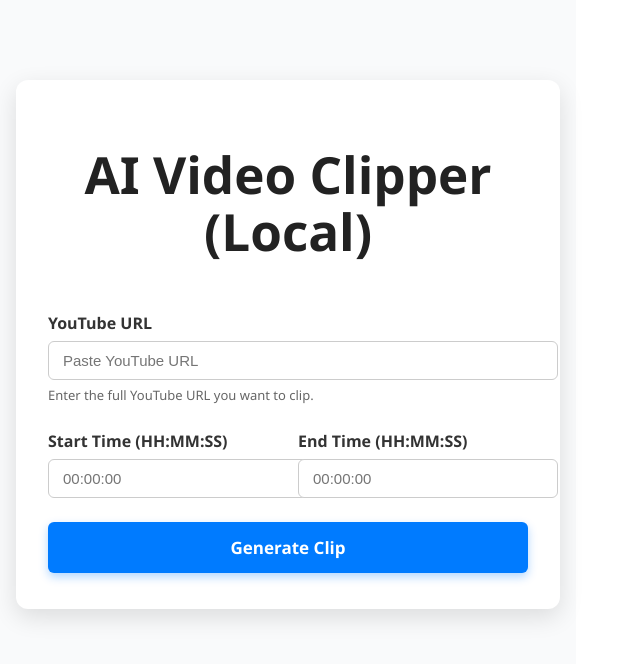
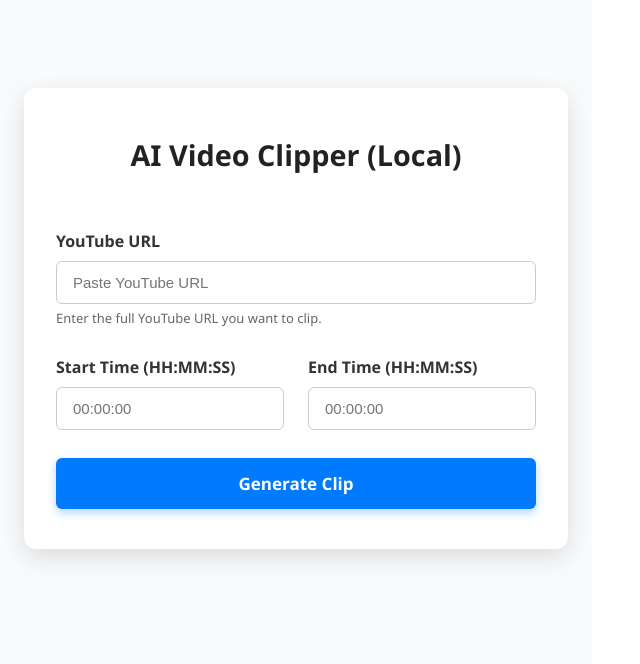
Before and after one commit to resellingwithesss-lang/ai-video-clipper, a React (Vite) app in the folder app/: page / in a window 1280 px wide. Shown: the top 664 px of the page, without its empty margins (0-640 px from the left). Built offline with nearby package versions, Linux system fonts and the light colour scheme.

Commit message:
🎨 AI frontend UX improvements

```diff
--- a/app/src/App.jsx
+++ b/app/src/App.jsx
@@ -17,6 +17,11 @@
     e.preventDefault();
     setError("");
     setDownloadUrl("");
+
+    if (!url.trim()) {
+      setError("YouTube URL cannot be empty.");
+      return;
+    }
 
     if (!validateTime(start)) {
       setError("Start Time must be in HH:MM:SS format.");
@@ -57,24 +62,26 @@
       style={{
         maxWidth: "480px",
         margin: "64px auto",
-        padding: "32px 32px 36px",
+        padding: "32px 32px 40px",
         borderRadius: "12px",
         boxShadow: "0 8px 24px rgba(0,0,0,0.12)",
         fontFamily: "'Segoe UI', Tahoma, Geneva, Verdana, sans-serif",
         backgroundColor: "#fff",
         display: "flex",
         flexDirection: "column",
-        gap: "28px"
+        gap: "32px"
       }}
       aria-live="polite"
     >
-      <h1 style={{ textAlign: "center", marginBottom: "24px", color: "#222", fontWeight: "700" }}>AI Video Clipper (Local)</h1>
+      <h1 style={{ textAlign: "center", marginBottom: "26px", color: "#222", fontWeight: "700", fontSize: "1.8rem" }}>
+        AI Video Clipper (Local)
+      </h1>
 
-      <form onSubmit={handleSubmit} noValidate aria-describedby="formError" style={{ display: "flex", flexDirection: "column", gap: "24px" }}>
+      <form onSubmit={handleSubmit} noValidate aria-describedby="formError" style={{ display: "flex", flexDirection: "column", gap: "28px" }}>
         <div style={{ display: "flex", flexDirection: "column" }}>
           <label
             htmlFor="urlInput"
-            style={{ marginBottom: "6px", fontWeight: "600", color: "#333", userSelect: "none" }}
+            style={{ marginBottom: "8px", fontWeight: "600", color: "#333", userSelect: "none" }}
           >
             YouTube URL
           </label>
@@ -88,25 +95,26 @@
             autoComplete="off"
             style={{
               width: "100%",
-              padding: "10px 14px",
+              padding: "12px 16px",
               borderRadius: "6px",
-              border: `1.5px solid ${error.includes("URL") ? "#d93025" : "#ccc"}`,
+              border: `1.5px solid ${error.includes("URL") || error === "YouTube URL cannot be empty." ? "#d93025" : "#ccc"}`,
               fontSize: "15px",
               transition: "border-color 0.3s",
+              boxSizing: "border-box"
             }}
             aria-describedby="urlHelp"
-            aria-invalid={error.includes("URL") ? "true" : undefined}
+            aria-invalid={error.includes("URL") || error === "YouTube URL cannot be empty." ? "true" : undefined}
           />
-          <small id="urlHelp" style={{ marginTop: "6px", color: "#666", fontSize: "13px" }}>
+          <small id="urlHelp" style={{ marginTop: "6px", color: "#666", fontSize: "13px", lineHeight: "1.3" }}>
             Enter the full YouTube URL you want to clip.
           </small>
         </div>
 
-        <div style={{ display: "flex", gap: "20px", flexWrap: "wrap" }}>
+        <div style={{ display: "flex", gap: "24px", flexWrap: "wrap" }}>
           <div style={{ flex: "1 1 45%", minWidth: "160px", display: "flex", flexDirection: "column" }}>
             <label
               htmlFor="startInput"
-              style={{ marginBottom: "6px", fontWeight: "600", color: "#333", userSelect: "none" }}
+              style={{ marginBottom: "8px", fontWeight: "600", color: "#333", userSelect: "none" }}
             >
               Start Time (HH:MM:SS)
             </label>
@@ -121,11 +129,12 @@
               inputMode="numeric"
               style={{
                 width: "100%",
-                padding: "10px 14px",
+                padding: "12px 16px",
                 borderRadius: "6px",
                 border: `1.5px solid ${error.includes("Start Time") ? "#d93025" : "#ccc"}`,
                 fontSize: "15px",
                 transition: "border-color 0.3s",
+                boxSizing: "border-box"
               }}
               aria-invalid={error.includes("Start Time") ? "true" : undefined}
             />
@@ -134,7 +143,7 @@
           <div style={{ flex: "1 1 45%", minWidth: "160px", display: "flex", flexDirection: "column" }}>
             <label
               htmlFor="endInput"
-              style={{ marginBottom: "6px", fontWeight: "600", color: "#333", userSelect: "none" }}
+              style={{ marginBottom: "8px", fontWeight: "600", color: "#333", userSelect: "none" }}
             >
               End Time (HH:MM:SS)
             </label>
@@ -149,11 +158,12 @@
               inputMode="numeric"
               style={{
                 width: "100%",
-                padding: "10px 14px",
+                padding: "12px 16px",
                 borderRadius: "6px",
                 border: `1.5px solid ${error.includes("End Time") ? "#d93025" : "#ccc"}`,
                 fontSize: "15px",
                 transition: "border-color 0.3s",
+                boxSizing: "border-box"
               }}
               aria-invalid={error.includes("End Time") ? "true" : undefined}
             />
@@ -165,12 +175,12 @@
           disabled={loading}
           style={{
             width: "100%",
-            padding: "14px",
+            padding: "14px 0",
             backgroundColor: loading ? "#0056b3" : "#007bff",
             color: "white",
             border: "none",
             borderRadius: "6px",
-            cursor: loading ? "progress" : "pointer",
+            cursor: loading ? "wait" : "pointer",
             fontSize: "17px",
             fontWeight: "600",
             boxShadow: loading ? "none" : "0 4px 10px rgba(0,123,255,0.3)",
@@ -178,7 +188,9 @@
             display: "flex",
             justifyContent: "center",
             alignItems: "center",
-            gap: "8px"
+            gap: "10px",
+            userSelect: "none",
+            WebkitTapHighlightColor: "transparent"
           }}
           aria-busy={loading}
           aria-label={loading ? "Generating clip" : "Generate clip"}
@@ -235,16 +247,17 @@
       {downloadUrl && (
         <div
           style={{
-            marginTop: "16px",
+            marginTop: "20px",
             backgroundColor: "#d7f0ff",
             borderRadius: "8px",
-            padding: "16px 20px",
+            padding: "18px 24px",
             textAlign: "center",
             border: "1px solid #a1d4fb",
             fontSize: "16px",
             fontWeight: "600",
             userSelect: "text",
-            boxShadow: "0 2px 8px rgba(0,123,255,0.15)"
+            boxShadow: "0 2px 8px rgba(0,123,255,0.15)",
+            transition: "background-color 0.3s"
           }}
         >
           <a
@@ -256,6 +269,7 @@
               fontWeight: "700",
               textDecoration: "underline",
               outlineOffset: "2px",
+              wordBreak: "break-word"
             }}
             aria-label="Download your clipped video"
           >
@@ -273,6 +287,9 @@
           outline: 2px solid #007bff;
           outline-offset: 2px;
         }
+        button:disabled {
+          opacity: 0.7;
+        }
       `}</style>
     </div>
   );
--- a/app/src/main.jsx
+++ b/app/src/main.jsx
@@ -11,18 +11,23 @@
 
 createRoot(rootElement).render(
   <StrictMode>
-    <div
+    <main
       aria-live="polite"
+      aria-busy="false"
+      role="main"
       style={{
         minHeight: '100vh',
         display: 'flex',
         flexDirection: 'column',
-        padding: '1rem',
-        gap: '1rem',
-        backgroundColor: '#f9fafb'
+        padding: '1.5rem 1.5rem 2rem',
+        gap: '1.5rem',
+        backgroundColor: '#f9fafb',
+        maxWidth: '1200px',
+        margin: '0 auto',
+        fontFamily: "'Segoe UI', Tahoma, Geneva, Verdana, sans-serif",
       }}
     >
       <App />
-    </div>
+    </main>
   </StrictMode>,
 )
```
